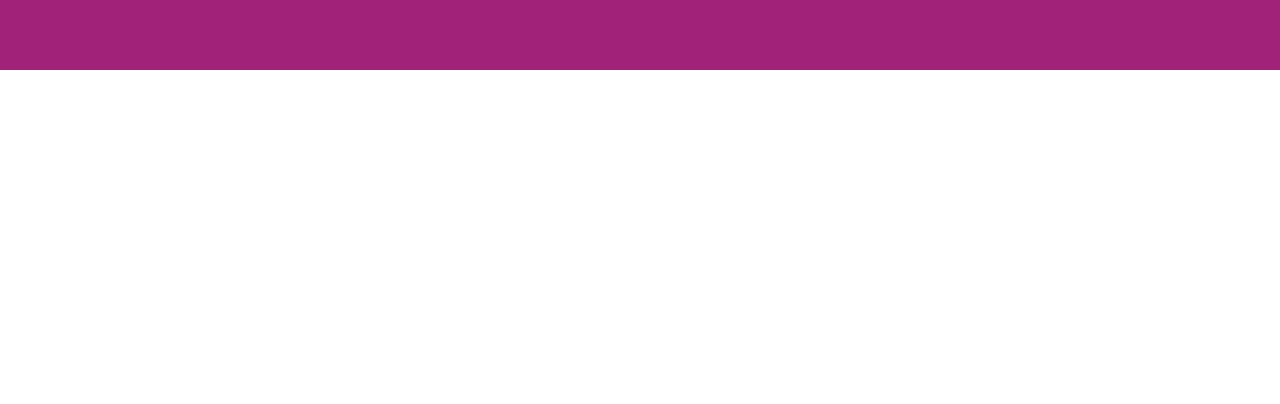
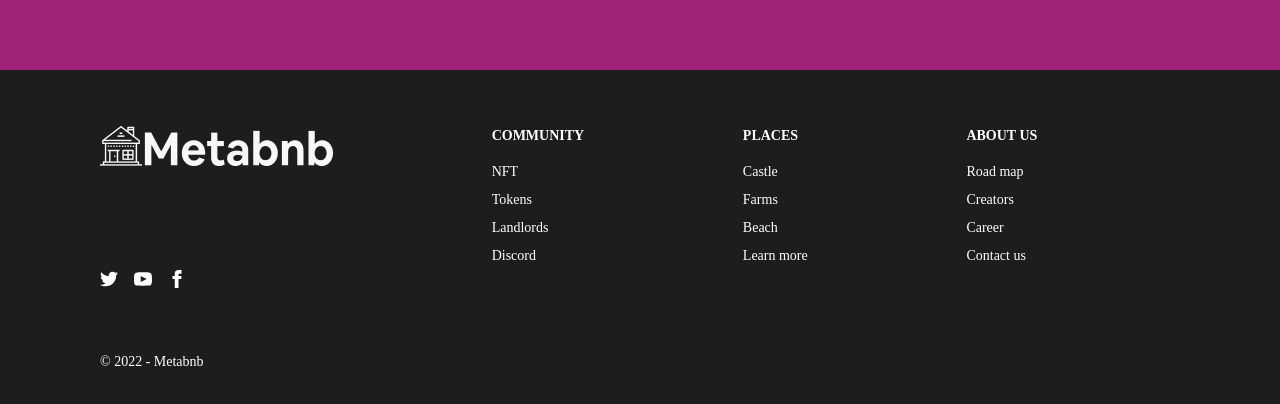
Before and after one commit to Muashef/Metabnb, a React (Create React App) app: page / in a window 1280 px wide. Shown: the part 2379-2783 px from the top of the page. Before the commit the page ends 2449 px from the top, so only its background shows below. Built offline with nearby package versions, Linux system fonts and the light colour scheme; a web font is replaced by a local one.

Commit message:
add footer section

```diff
--- /dev/null
+++ b/src/components/Footer.jsx
@@ -0,0 +1,40 @@
+import React from 'react'
+
+export default function Footer() {
+  return (
+    <footer className="sm:px-[100px] px-4 pb-10 pt-14 footer bg-[#1D1D1E] text-sm text-white">
+      <div>
+        <img src="metabnb-white.png" alt="white logo" />
+        <div className='mt-12 md:mt-24 md:mb-14 mb-7'>
+          <div className="grid grid-flow-col gap-4">
+            <svg xmlns="http://www.w3.org/2000/svg" width="18" height="18" viewBox="0 0 24 24" className="fill-current"><path d="M24 4.557c-.883.392-1.832.656-2.828.775 1.017-.609 1.798-1.574 2.165-2.724-.951.564-2.005.974-3.127 1.195-.897-.957-2.178-1.555-3.594-1.555-3.179 0-5.515 2.966-4.797 6.045-4.091-.205-7.719-2.165-10.148-5.144-1.29 2.213-.669 5.108 1.523 6.574-.806-.026-1.566-.247-2.229-.616-.054 2.281 1.581 4.415 3.949 4.89-.693.188-1.452.232-2.224.084.626 1.956 2.444 3.379 4.6 3.419-2.07 1.623-4.678 2.348-7.29 2.04 2.179 1.397 4.768 2.212 7.548 2.212 9.142 0 14.307-7.721 13.995-14.646.962-.695 1.797-1.562 2.457-2.549z"></path></svg>
+            <svg xmlns="http://www.w3.org/2000/svg" width="18" height="18" viewBox="0 0 24 24" className="fill-current"><path d="M19.615 3.184c-3.604-.246-11.631-.245-15.23 0-3.897.266-4.356 2.62-4.385 8.816.029 6.185.484 8.549 4.385 8.816 3.6.245 11.626.246 15.23 0 3.897-.266 4.356-2.62 4.385-8.816-.029-6.185-.484-8.549-4.385-8.816zm-10.615 12.816v-8l8 3.993-8 4.007z"></path></svg>
+            <svg xmlns="http://www.w3.org/2000/svg" width="18" height="18" viewBox="0 0 24 24" className="fill-current"><path d="M9 8h-3v4h3v12h5v-12h3.642l.358-4h-4v-1.667c0-.955.192-1.333 1.115-1.333h2.885v-5h-3.808c-3.596 0-5.192 1.583-5.192 4.615v3.385z"></path></svg>
+          </div>
+        </div>
+        <p>© 2022 - Metabnb</p>
+      </div>
+      <div>
+        <span className="text-white opacity-100 footer-title">Community</span>
+        <a href="/" className="link link-hover">NFT</a>
+        <a href="/" className="link link-hover">Tokens</a>
+        <a href="/" className="link link-hover">Landlords</a>
+        <a href="/" className="link link-hover">Discord</a>
+      </div>
+      <div>
+        <span className="text-white opacity-100 footer-title">Places</span>
+        <a href="/" className="link link-hover">Castle</a>
+        <a href="/" className="link link-hover">Farms</a>
+        <a href="/" className="link link-hover">Beach</a>
+        <a href="/" className="link link-hover">Learn more</a>
+      </div>
+      <div>
+        <span className="text-white opacity-100 footer-title">About us</span>
+        <a href="/" className="link link-hover">Road map</a>
+        <a href="/" className="link link-hover">Creators</a>
+        <a href="/" className="link link-hover">Career</a>
+        <a href="/" className="link link-hover">Contact us</a>
+      </div>
+    </footer>
+  )
+}
--- a/src/pages/Home.jsx
+++ b/src/pages/Home.jsx
@@ -1,5 +1,6 @@
 import React from 'react'
 import CardGrid from '../components/CardGrid'
+import Footer from '../components/Footer'
 
 export default function Home() {
   return (
@@ -48,7 +49,9 @@
           </div>
         </div>
       </section>
-
+      <section>
+        <Footer />
+      </section>
     </div>
   )
 }
```
Also changed, not shown: public/metabnb-white.png (added).
